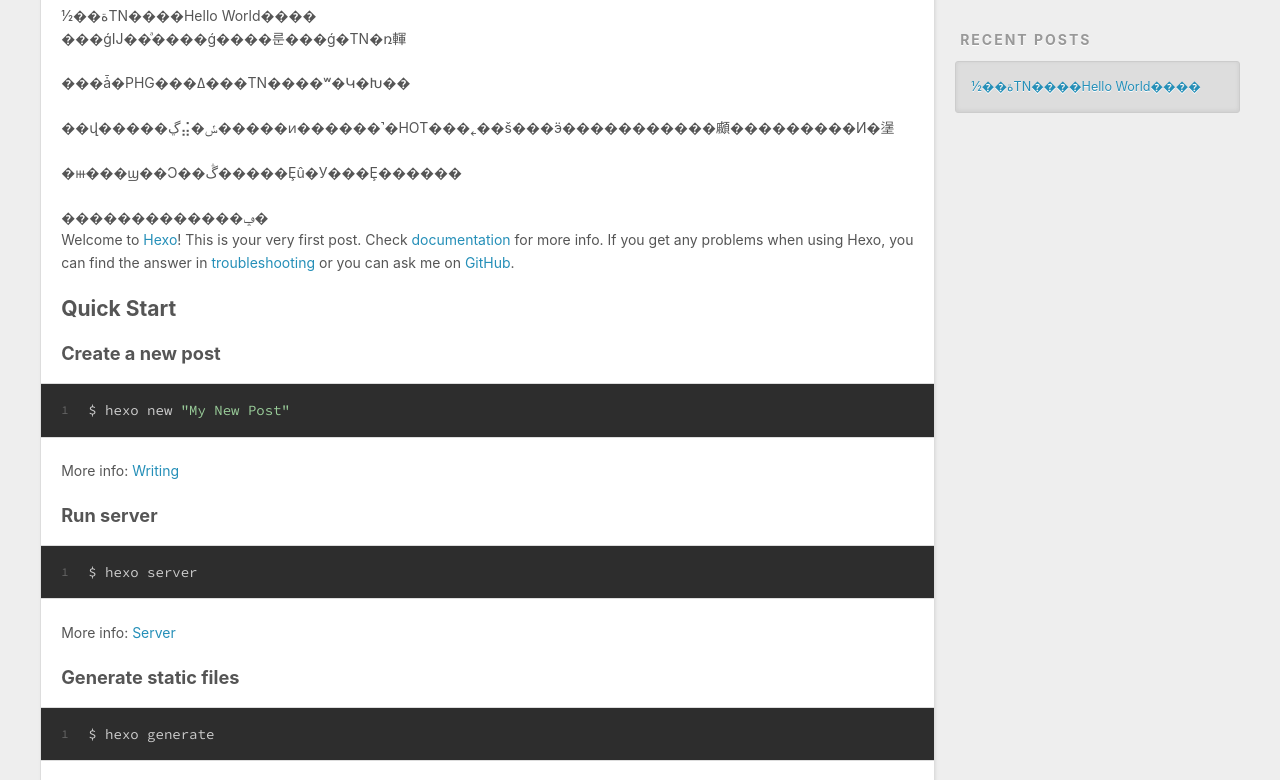
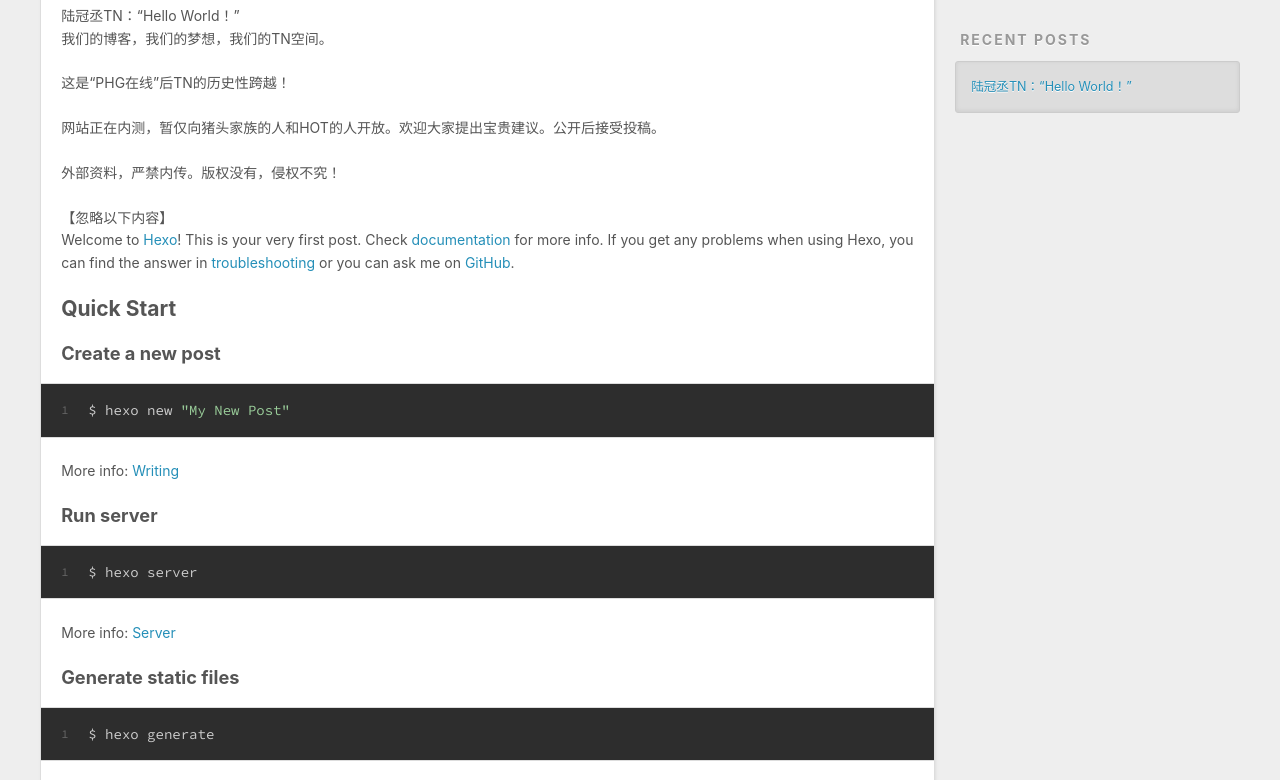
Before and after one commit to tnspace/tnspace.github.io, a plain HTML site: page 2019/08/19/hello-world/index.html in a window 1280 px wide. Shown: the part 448-1228 px from the top of the page. Drawn offline with nearby package versions, Linux system fonts and the light colour scheme.

Commit message:
Site updated: 2019-08-20 09:47:12

```diff
--- a/2019/08/19/hello-world/index.html
+++ b/2019/08/19/hello-world/index.html
@@ -5,19 +5,19 @@
 
 
 
-  <title>½��ةTN����Hello World���� | Hexo</title>
+  <title>陆冠丞TN：“Hello World！” | Hexo</title>
   <meta name="viewport" content="width=device-width, initial-scale=1, maximum-scale=1">
-  <meta name="description" content="½��ةTN����Hello World�������ǵĲ��ͣ����ǵ����룬���ǵ�TN�ռ䡣 ���ǡ�PHG���ߡ���TN����ʷ�Կ�Խ�� ��վ�����ڲ⣬�ݽ�����ͷ������˺�HOT���˿��š���ӭ�����������顣���������Ͷ�塣 �ⲿ���ϣ��Ͻ��ڴ�����Ȩû�У���Ȩ������ �������������ݡ�Welco">
+  <meta name="description" content="陆冠丞TN：“Hello World！”我们的博客，我们的梦想，我们的TN空间。 这是“PHG在线”后TN的历史性跨越！ 网站正在内测，暂仅向猪头家族的人和HOT的人开放。欢迎大家提出宝贵建议。公开后接受投稿。 外部资料，严禁内传。版权没有，侵权不究！ 【忽略以下内容】Welcome to Hexo! This is your very first post. Check documentatio">
 <meta property="og:type" content="article">
-<meta property="og:title" content="½��ةTN����Hello World����">
+<meta property="og:title" content="陆冠丞TN：“Hello World！”">
 <meta property="og:url" content="http://yoursite.com/2019/08/19/hello-world/index.html">
 <meta property="og:site_name" content="Hexo">
-<meta property="og:description" content="½��ةTN����Hello World�������ǵĲ��ͣ����ǵ����룬���ǵ�TN�ռ䡣 ���ǡ�PHG���ߡ���TN����ʷ�Կ�Խ�� ��վ�����ڲ⣬�ݽ�����ͷ������˺�HOT���˿��š���ӭ�����������顣���������Ͷ�塣 �ⲿ���ϣ��Ͻ��ڴ�����Ȩû�У���Ȩ������ �������������ݡ�Welco">
+<meta property="og:description" content="陆冠丞TN：“Hello World！”我们的博客，我们的梦想，我们的TN空间。 这是“PHG在线”后TN的历史性跨越！ 网站正在内测，暂仅向猪头家族的人和HOT的人开放。欢迎大家提出宝贵建议。公开后接受投稿。 外部资料，严禁内传。版权没有，侵权不究！ 【忽略以下内容】Welcome to Hexo! This is your very first post. Check documentatio">
 <meta property="og:locale" content="en">
-<meta property="og:updated_time" content="2019-08-19T08:55:45.358Z">
+<meta property="og:updated_time" content="2019-08-20T01:45:32.002Z">
 <meta name="twitter:card" content="summary">
-<meta name="twitter:title" content="½��ةTN����Hello World����">
-<meta name="twitter:description" content="½��ةTN����Hello World�������ǵĲ��ͣ����ǵ����룬���ǵ�TN�ռ䡣 ���ǡ�PHG���ߡ���TN����ʷ�Կ�Խ�� ��վ�����ڲ⣬�ݽ�����ͷ������˺�HOT���˿��š���ӭ�����������顣���������Ͷ�塣 �ⲿ���ϣ��Ͻ��ڴ�����Ȩû�У���Ȩ������ �������������ݡ�Welco">
+<meta name="twitter:title" content="陆冠丞TN：“Hello World！”">
+<meta name="twitter:description" content="陆冠丞TN：“Hello World！”我们的博客，我们的梦想，我们的TN空间。 这是“PHG在线”后TN的历史性跨越！ 网站正在内测，暂仅向猪头家族的人和HOT的人开放。欢迎大家提出宝贵建议。公开后接受投稿。 外部资料，严禁内传。版权没有，侵权不究！ 【忽略以下内容】Welcome to Hexo! This is your very first post. Check documentatio">
 
     <link rel="alternate" href="/atom.xml" title="Hexo" type="application/atom+xml">
 
@@ -78,7 +78,7 @@
 
 
     <h1 class="article-title" itemprop="name">
-      ½��ةTN����Hello World����
+      陆冠丞TN：“Hello World！”
     </h1>
 
 
@@ -86,11 +86,11 @@
 
     <div class="article-entry" itemprop="articleBody">
 
-        <p>½��ةTN����Hello World����<br>���ǵĲ��ͣ����ǵ����룬���ǵ�TN�ռ䡣</p>
-<p>���ǡ�PHG���ߡ���TN����ʷ�Կ�Խ��</p>
-<p>��վ�����ڲ⣬�ݽ�����ͷ������˺�HOT���˿��š���ӭ�����������顣���������Ͷ�塣</p>
-<p>�ⲿ���ϣ��Ͻ��ڴ�����Ȩû�У���Ȩ������</p>
-<p>�������������ݡ�<br>Welcome to <a href="https://hexo.io/" target="_blank" rel="noopener">Hexo</a>! This is your very first post. Check <a href="https://hexo.io/docs/" target="_blank" rel="noopener">documentation</a> for more info. If you get any problems when using Hexo, you can find the answer in <a href="https://hexo.io/docs/troubleshooting.html" target="_blank" rel="noopener">troubleshooting</a> or you can ask me on <a href="https://github.com/hexojs/hexo/issues" target="_blank" rel="noopener">GitHub</a>.</p>
+        <p>陆冠丞TN：“Hello World！”<br>我们的博客，我们的梦想，我们的TN空间。</p>
+<p>这是“PHG在线”后TN的历史性跨越！</p>
+<p>网站正在内测，暂仅向猪头家族的人和HOT的人开放。欢迎大家提出宝贵建议。公开后接受投稿。</p>
+<p>外部资料，严禁内传。版权没有，侵权不究！</p>
+<p>【忽略以下内容】<br>Welcome to <a href="https://hexo.io/" target="_blank" rel="noopener">Hexo</a>! This is your very first post. Check <a href="https://hexo.io/docs/" target="_blank" rel="noopener">documentation</a> for more info. If you get any problems when using Hexo, you can find the answer in <a href="https://hexo.io/docs/troubleshooting.html" target="_blank" rel="noopener">troubleshooting</a> or you can ask me on <a href="https://github.com/hexojs/hexo/issues" target="_blank" rel="noopener">GitHub</a>.</p>
 <h2 id="Quick-Start"><a href="#Quick-Start" class="headerlink" title="Quick Start"></a>Quick Start</h2><h3 id="Create-a-new-post"><a href="#Create-a-new-post" class="headerlink" title="Create a new post"></a>Create a new post</h3><figure class="highlight bash"><table><tr><td class="gutter"><pre><span class="line">1</span><br></pre></td><td class="code"><pre><span class="line">$ hexo new <span class="string">"My New Post"</span></span><br></pre></td></tr></table></figure>
 
 <p>More info: <a href="https://hexo.io/docs/writing.html" target="_blank" rel="noopener">Writing</a></p>
@@ -102,12 +102,12 @@
 <p>More info: <a href="https://hexo.io/docs/generating.html" target="_blank" rel="noopener">Generating</a></p>
 <h3 id="Deploy-to-remote-sites"><a href="#Deploy-to-remote-sites" class="headerlink" title="Deploy to remote sites"></a>Deploy to remote sites</h3><figure class="highlight bash"><table><tr><td class="gutter"><pre><span class="line">1</span><br></pre></td><td class="code"><pre><span class="line">$ hexo deploy</span><br></pre></td></tr></table></figure>
 
-<p>More info: <a href="https://hexo.io/docs/deployment.html" target="_blank" rel="noopener">Deployment</a><br>�������������ݡ�</p>
+<p>More info: <a href="https://hexo.io/docs/deployment.html" target="_blank" rel="noopener">Deployment</a><br>【忽略以上内容】</p>
 
 
     </div>
     <footer class="article-footer">
-      <a data-url="http://yoursite.com/2019/08/19/hello-world/" data-id="cjzi61qqm00001ohq3fg0e1v9" class="article-share-link">Share</a>
+      <a data-url="http://yoursite.com/2019/08/19/hello-world/" data-id="cjzj63q9x0000mghqxung5gez" class="article-share-link">Share</a>
 
 
     </footer>
@@ -146,7 +146,7 @@
       <ul>
 
           <li>
-            <a href="/2019/08/19/hello-world/">½��ةTN����Hello World����</a>
+            <a href="/2019/08/19/hello-world/">陆冠丞TN：“Hello World！”</a>
           </li>
 
       </ul>
```
Also changed, not shown: archives/2019/08/index.html (+2 -2 lines), archives/2019/index.html (+2 -2 lines), archives/index.html (+2 -2 lines), index.html (+9 -9 lines).
